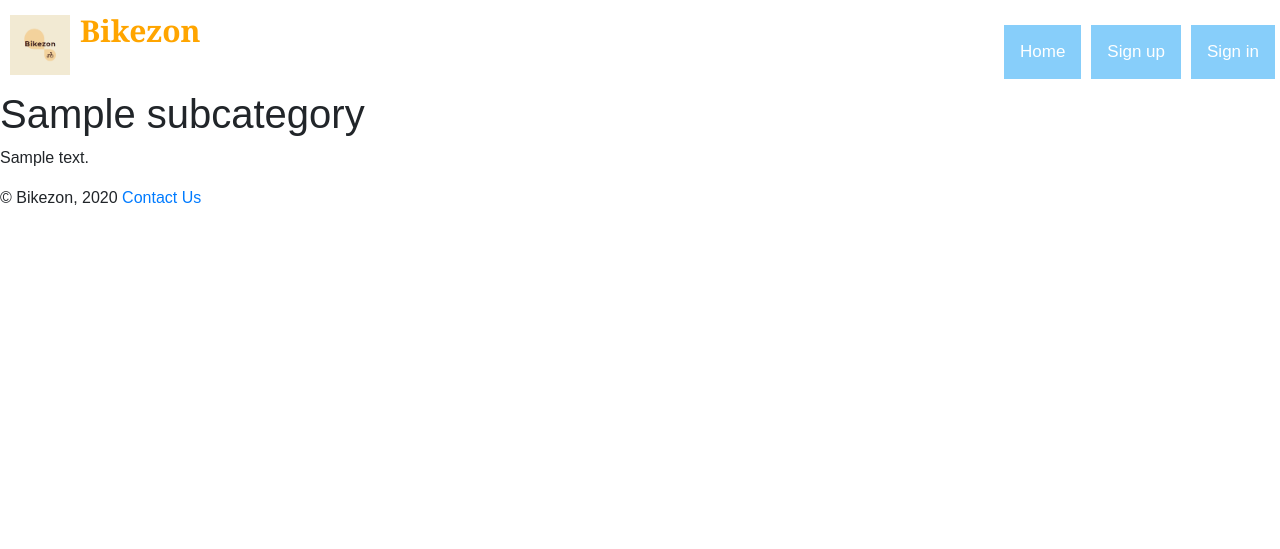
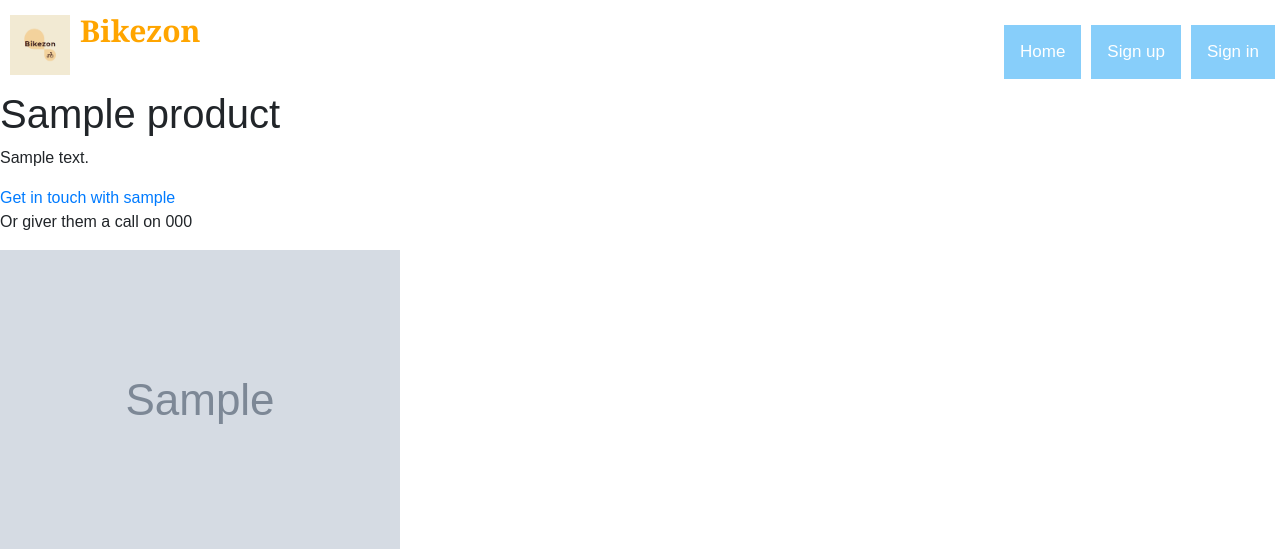
Before and after one commit to bikezon/bikezon, a Django app: a page that uses templates/app/base.html in a window 1280 px wide. Shown: the top 549 px of the page. Run offline with Django 3.2, Linux system fonts and the light colour scheme; tables that the repository leaves empty hold one stand-in row (values such as "Sample post"); grey boxes marked "Sample" are stand-in pictures; some libraries are stand-ins or nearby versions.

Commit message:
Fixed the URLS
**PLEASE READ THIS BEFORE CHANGING URLS AGAIN**

Fixed URLS because slugs in start of both were causing conflicts.
If we have slug/... for category and slug/.. for products then
the urls get mixed up deciding if we are trying to access a
category or a product.
E.G:
If there exists a product bike1 but no category bike1 then the app
would try to find the CATEGORY slug bike1 and error because it
doesn't exist. There are other issues with that implementation too.

ADDITIONALLY it makes sense to have catgeory/... and product/..
for organisation.

Tested, everything works now.

Expanded the product page a bit to include a template of contacting the
seller and a product pic. Everything needs major front-end work.

```diff
--- a/app/urls.py
+++ b/app/urls.py
@@ -17,11 +17,11 @@ urlpatterns = [
     path('register/', views.register, name='register'),
     path('categories/', views.show_categories, name='categories'),
     # slugs
-    path('<slug:category_name_slug>/',
+    path('category/<slug:category_name_slug>/',
          views.show_category, name='show_category'),
-    path('<slug:category_name_slug>/<slug:subcategory_name_slug>/',
+    path('category/<slug:category_name_slug>/<slug:subcategory_name_slug>/',
          views.show_sub_category, name='subcategory'),
-    path('<slug:product_name_slug>/', views.product, name='product'),
+    path('product/<slug:product_name_slug>/', views.product, name='product'),
     path('account/wish-list/', views.wish_list, name='list'),
     path('account/<slug:list_name_slug>/', views.wish_list, name='custom-list'),
 ]
--- a/app/views.py
+++ b/app/views.py
@@ -180,10 +180,13 @@ def show_category(request, category_name_slug):
 
     try:
         category = Category.objects.get(slug=category_name_slug)
+        subcats = SubCategory.objects.filter(category=category)
         context_dict['category'] = category
+        context_dict['subcats'] = subcats
 
     except Category.DoesNotExist:
         context_dict['category'] = None
+        context_dict['subcats'] = None
 
     logger.info("Show category called with category: %s",
                 context_dict['category'])
@@ -228,8 +231,6 @@ def product(request, product_name_slug):
     context_dict = {}
     try:
         product = Product.objects.get(slug=product_name_slug)
-        print(product)
-        print("check")
         context_dict['product'] = product
 
     except Product.DoesNotExist:
--- a/templates/app/categories.html
+++ b/templates/app/categories.html
@@ -3,7 +3,7 @@
     <ul>
         {% for category in categories %}
         <li>
-            <a href="/{{ category.slug }}/">{{ category.name }}</a>
+            <a href="/category/{{ category.slug }}/">{{ category.name }}</a>
         </li>
         {% endfor %}
     </ul>
--- a/templates/app/category.html
+++ b/templates/app/category.html
@@ -12,5 +12,10 @@ Unknown Category
 {% if category %}
 <h1>{{ category.name }}</h1>
 <p>{{ category.description }}</p>
+{% for subcat in subcats %}
+<div>
+    <a href="/category/{{ category.name }}/{{ subcat.slug }}/">{{ subcat.name }}</a>
+</div>
+{% endfor %}
 {% endif %}
 {% endblock %}
--- a/templates/app/index.html
+++ b/templates/app/index.html
@@ -22,7 +22,7 @@ Homepage
     <ul>
         {% for category in categories %}
         <li>
-            <a href="/{{ category.slug }}/">{{ category.name }}</a>
+            <a href="/category/{{ category.slug }}/">{{ category.name }}</a>
         </li>
         {% endfor %}
     </ul>
@@ -37,7 +37,7 @@ Homepage
     <ul>
         {% for product in products %}
         <li>
-            <a href="/{{ product.slug }}/">{{ product.name }}</a>
+            <a href="/product/{{ product.slug }}/">{{ product.name }}</a>
             <img src="{{ product.picture.url }}" />
         </li>
         {% endfor %}
--- a/templates/app/product.html
+++ b/templates/app/product.html
@@ -13,6 +13,11 @@ Unknown Product
 {% block body_block %}
 {% if product %}
 <h1>{{ product.name }}</h1>
+<p>{{ product.description }}</p>
+<a href="mailto: {{ product.seller.user.email }}"> Get in touch with {{ product.seller }}</a>
+<p>Or giver them a call on {{ product.seller.phone }}</p>
+
+<img src="{{ product.picture.url }}" />
 {% else %}
 The specified product does not exist.
 {% endif %}
```
Also changed, not shown: populate_app.py (+3 -4 lines), templates/app/account.html (+7 -0 lines).
